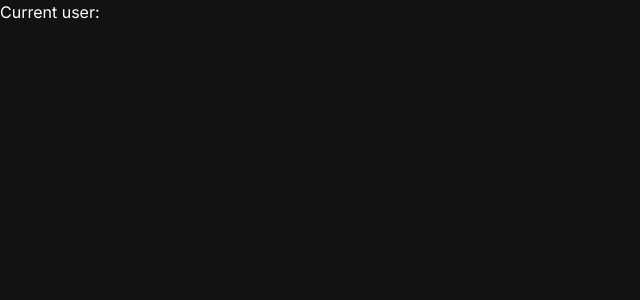
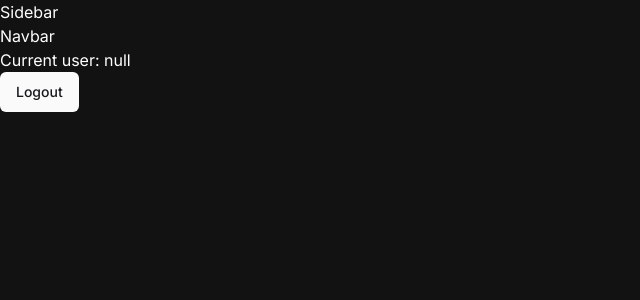
Before and after one commit to kmfiguerrez/next-electron, a Next.js app: page /dashboard in a window 1280 px wide. Shown: the top 300 px of the page, without its empty margins (0-640 px from the left). Built offline with nearby package versions, Linux system fonts and the light colour scheme.

Commit message:
Create dashboard components.
- Created Navbar and Sidebar components.
- Created a dashboard layout.

```diff
--- /dev/null
+++ b/src/app/(protected)/dashboard/layout.tsx
@@ -0,0 +1,23 @@
+import Navbar from '@/components/dashboard/navbar/navbar'
+import Sidebar from '@/components/dashboard/sidebar/sidebar'
+import React from 'react'
+
+type TDashboardLayoutProps = {
+  children: React.ReactNode
+}
+
+const DashboardLayout: React.FC<TDashboardLayoutProps> = ({ children }) => {
+  return (
+    <div>
+      <div>
+        <Sidebar />
+      </div>
+      <div>
+        <Navbar />
+        {children}
+      </div>
+    </div>
+  )
+}
+
+export default DashboardLayout
--- a/src/app/(protected)/dashboard/page.tsx
+++ b/src/app/(protected)/dashboard/page.tsx
@@ -1,14 +1,31 @@
 "use client"
+
+import { useRouter } from 'next/navigation'
 
 import { useCurrentUserContext } from "@/components/providers/current-user/user-context"
 
+import { Button } from "@/components/ui/button"
+
+
+
 const DashboardPage = () => {
-  const { state } = useCurrentUserContext()
-  const currentUser = state
+  const router = useRouter()
+
+  const { state, dispatch } = useCurrentUserContext()
+  const currentUser = JSON.stringify(state)
 
   return (
     <div>
-      <p>Current user: {currentUser?.id}</p>
+      <p>Current user: {currentUser}</p>
+      <Button onClick={() => {
+        dispatch({
+          type: "signOut"
+        })
+
+        router.push("/login")
+      }}>
+        Logout
+      </Button>
     </div>
   )
 }
--- a/src/components/auth/login-form.tsx
+++ b/src/components/auth/login-form.tsx
@@ -17,6 +17,8 @@ import { getErrorMessage } from "@/lib/error-message"
 
 import loginSchema, { type TloginSchema } from "@/schemas/login-schema"
 
+import { useCurrentUserContext } from "../providers/current-user/user-context"
+
 import { Button } from "@/components/ui/button"
 import { Input } from "@/components/ui/input"
 import {
@@ -27,7 +29,6 @@ import {
   FormLabel,
   FormMessage,
 } from "@/components/ui/form"
-import { useCurrentUserContext } from "../providers/current-user/user-context"
 
 
 
@@ -79,7 +80,7 @@ const LoginForm = () => {
 
       dispatch({type: "signIn", payload: { user: responseData }})
 
-      router.push("/dashboard")
+      // router.push("/dashboard")
 
       // It will be recognize at runtime.
       // console.log(window.electronAPI.ping())
--- /dev/null
+++ b/src/components/dashboard/navbar/navbar.tsx
@@ -0,0 +1,9 @@
+import React from 'react'
+
+const Navbar = () => {
+  return (
+    <div>Navbar</div>
+  )
+}
+
+export default Navbar
--- /dev/null
+++ b/src/components/dashboard/sidebar/sidebar.tsx
@@ -0,0 +1,9 @@
+import React from 'react'
+
+const Sidebar = () => {
+  return (
+    <div>Sidebar</div>
+  )
+}
+
+export default Sidebar
--- a/src/components/providers/current-user/user-context.tsx
+++ b/src/components/providers/current-user/user-context.tsx
@@ -13,7 +13,8 @@ type TUser = {
   email: string
   image?: string
   role: Role
-  position?: string
+  designation?: string
+  department: string
 }
 
 type TUserState = TUser | null
```
